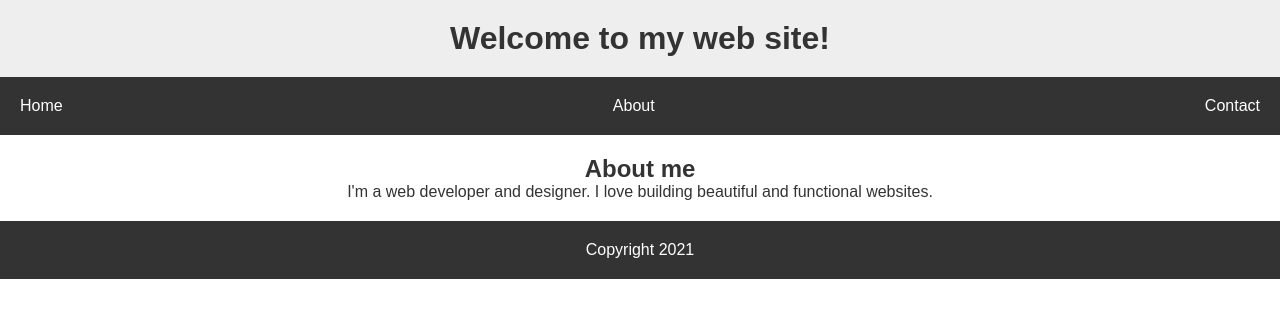
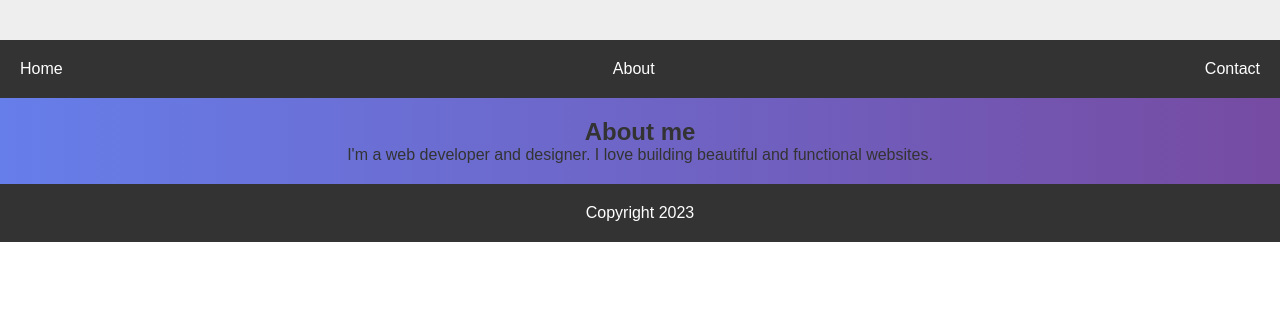
Before and after one commit to son9son9/smart-searcher, a React (Create React App) app: page / in a window 1280 px wide. Shown: the top 318 px of the page. Built offline with nearby package versions, Linux system fonts and the light colour scheme.

Commit message:
create JSX

```diff
--- a/src/App.css
+++ b/src/App.css
@@ -2,6 +2,7 @@
   text-align: center;
   font-family: Arial, sans-serif;
   color: #333;
+  background: linear-gradient(to right, #667eea 0%, #764ba2 100%, #6b8dd6 100%);
 }
 
 .App-link {
--- a/src/App.js
+++ b/src/App.js
@@ -1,11 +1,10 @@
 import "./App.css";
+import Header from "../src/components/header.jsx";
 
 function App() {
   return (
     <div className="App">
-      <header>
-        <h1>Welcome to my web site!</h1>
-      </header>
+      <Header></Header>
       <nav>
         <ul>
           <li>
@@ -24,7 +23,7 @@ function App() {
         <p>I'm a web developer and designer. I love building beautiful and functional websites.</p>
       </main>
       <footer>
-        <p>Copyright 2021</p>
+        <p>Copyright 2023</p>
       </footer>
     </div>
   );
--- /dev/null
+++ b/src/components/header.jsx
@@ -0,0 +1,9 @@
+function Header() {
+  return (
+    <header>
+      <h1></h1>
+    </header>
+  );
+}
+
+export default Header;
```
